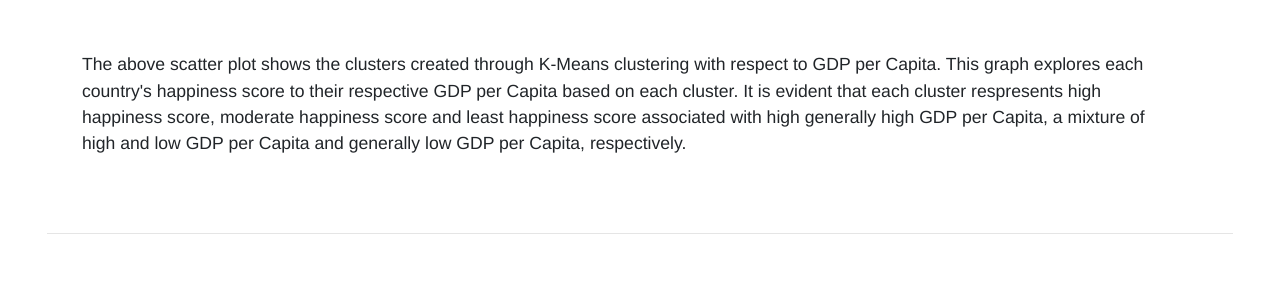
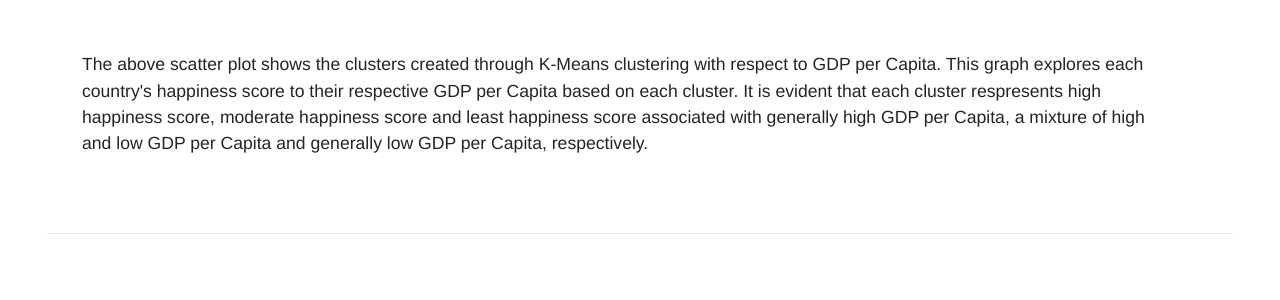
Before and after one commit to anishaa95/Happiness_Index_Final_Project, a Flask app: page /project3 in a window 1280 px wide. Shown: the part 3025-3325 px from the top of the page. Run offline with Flask 2, Linux system fonts and the light colour scheme; data that the repository does not hold is empty; some libraries are stand-ins or nearby versions.

Commit message:
narrative update

```diff
--- a/templates/project3.html
+++ b/templates/project3.html
@@ -297,7 +297,7 @@
                             on each cluster.
                             It is evident that each cluster respresents high happiness score, moderate happiness score
                             and least happiness score
-                            associated with high generally high GDP per Capita, a mixture of high and low GDP per Capita
+                            associated with generally high GDP per Capita, a mixture of high and low GDP per Capita
                             and generally low GDP per Capita, respectively.
                         </p>
                     </div>
```
